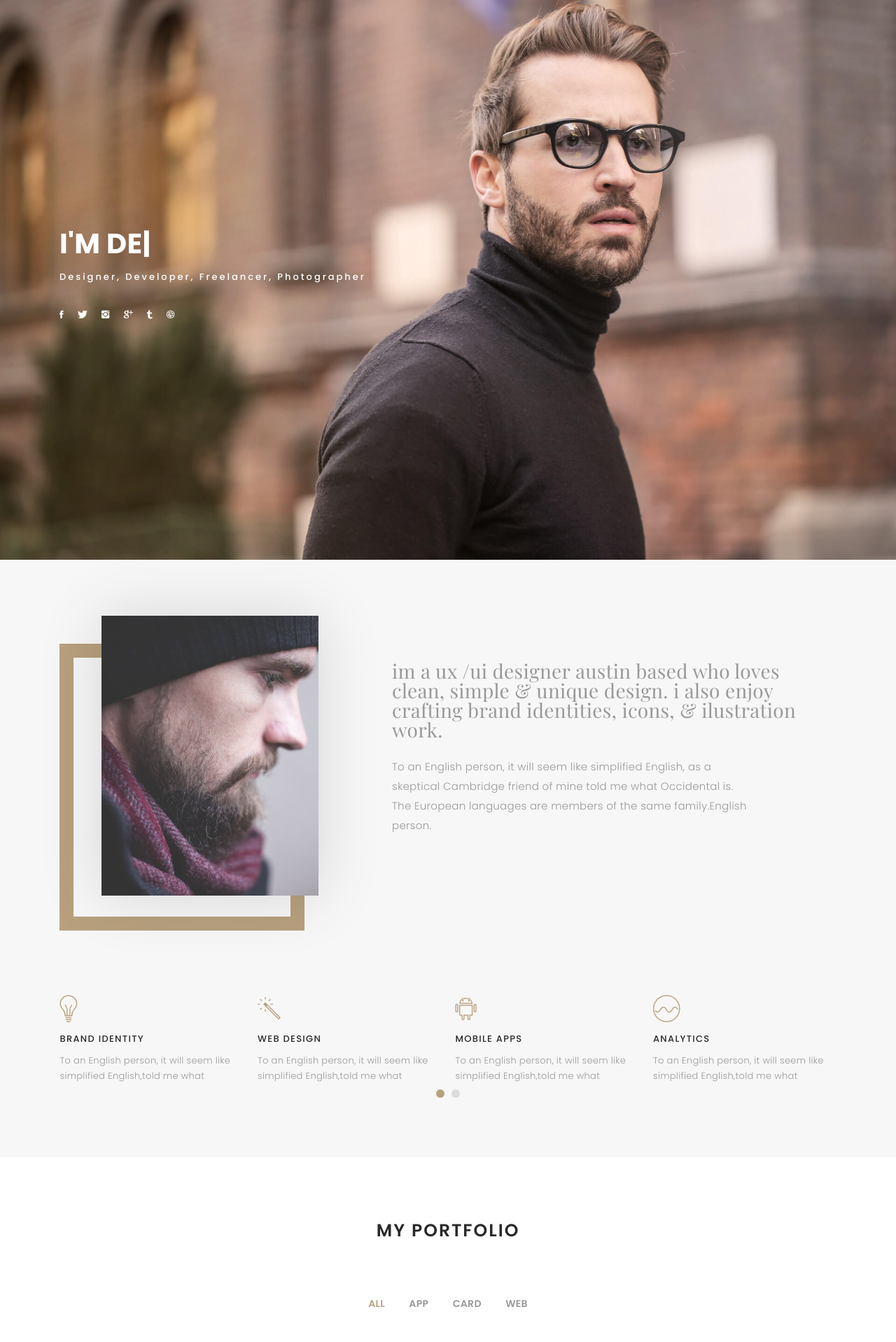
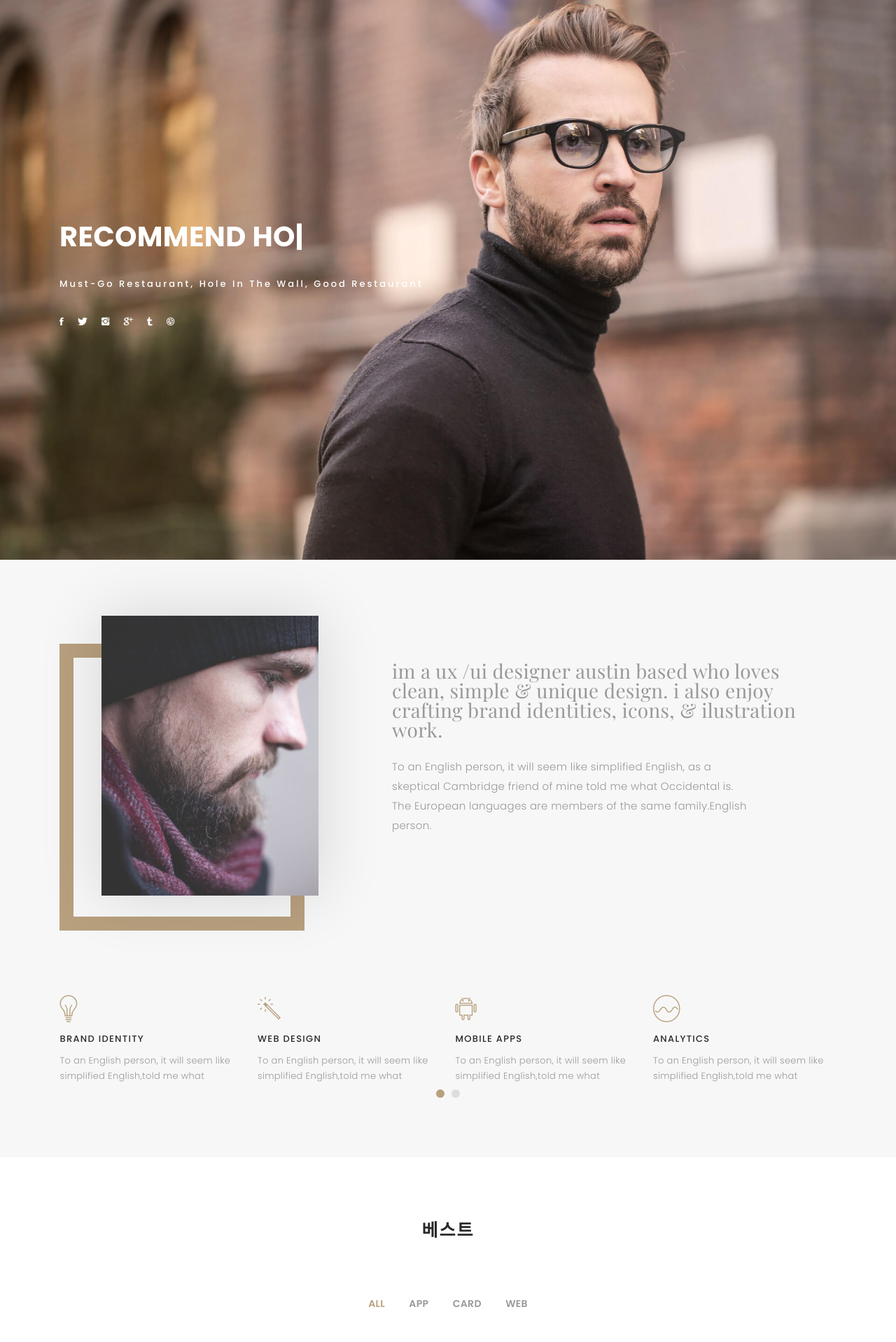
Before and after one commit to Kimsukho/stdproject, a Django app: template templates/index.html in a window 1280 px wide. Shown: the top 1918 px of the page at 70% size. Run offline with Django 3.2, Linux system fonts and the light colour scheme; the template is opened without the code that fills it, so the values that code supplies are empty; some libraries are stand-ins or nearby versions; some web fonts are replaced.

Commit message:
index.html 수정

```diff
--- a/templates/index.html
+++ b/templates/index.html
@@ -7,7 +7,7 @@
   <meta charset="utf-8">
   <meta content="width=device-width, initial-scale=1.0" name="viewport">
 
-  <title>Folio Bootstrap Template - Index</title>
+  <title> 맛집 추천 사이트</title>
   <meta content="" name="description">
   <meta content="" name="keywords">
 
@@ -45,17 +45,20 @@
       <div class="container">
 
         <div class="logo">
-          <a href="index.html"><img src="static/img//logo.png" alt="logo"></a>
+          <a href="index.html"><img src="static/img/logo.png" alt="logo"></a>
         </div>
 
         <div class="responsive"><i data-icon="m" class="ion-navicon-round"></i></div>
 
         <ul class="nav-menu list-unstyled">
-          <li><a href="index.html" class="smoothScroll">Home</a></li>
+          <li><a href="" class="smoothScroll">Home</a></li>
           <li><a href="#about" class="smoothScroll">About</a></li>
-          <li><a href="#portfolio" class="smoothScroll">Portfolio</a></li>
-          <li><a href="#journal" class="smoothScroll">Blog</a></li>
-          <li><a href="#contact" class="smoothScroll">Contact</a></li>
+          <!--<li><a href="#portfolio" class="smoothScroll">Portfolio</a></li>-->
+          <li><a href="#portfolio" class="smoothScroll">Best</a></li>
+          <!--<li><a href="#journal" class="smoothScroll">Blog</a></li>-->
+          <li><a href="#journal" class="smoothScroll">Forum</a></li>
+          <!--<li><a href="#contact" class="smoothScroll">Contact</a></li>-->
+          <li><a href="#contact" class="smoothScroll">My Page</a></li>
         </ul>
 
       </div>
@@ -67,8 +70,8 @@
 
     <div class="container">
       <div class="hero-content">
-        <h1>I'm <span class="typed"></span></h1>
-        <p class="typed-items" data-typed-person="Alex Smith">Designer, Developer, Freelancer, Photographer</p>
+        <h1>Recommend <span class="typed"></span></h1><br>
+        <p class="typed-items" data-typed-person="Alex Smith">must-go restaurant, hole in the wall, good restaurant</p>
 
         <ul class="list-unstyled list-social">
           <li><a href="#"><i class="ion-social-facebook"></i></a></li>
@@ -175,7 +178,8 @@
 
       <div class="container">
         <div class="section-title text-center">
-          <h2>My Portfolio</h2>
+          <!--<h2>My Portfolio</h2>-->
+          <h2>베스트</h2>
         </div>
       </div>
 
@@ -265,7 +269,7 @@
 
       <div class="container">
         <div class="section-title text-center">
-          <h2>journal</h2>
+          <h2>게시판</h2>
         </div>
       </div>
 
```
